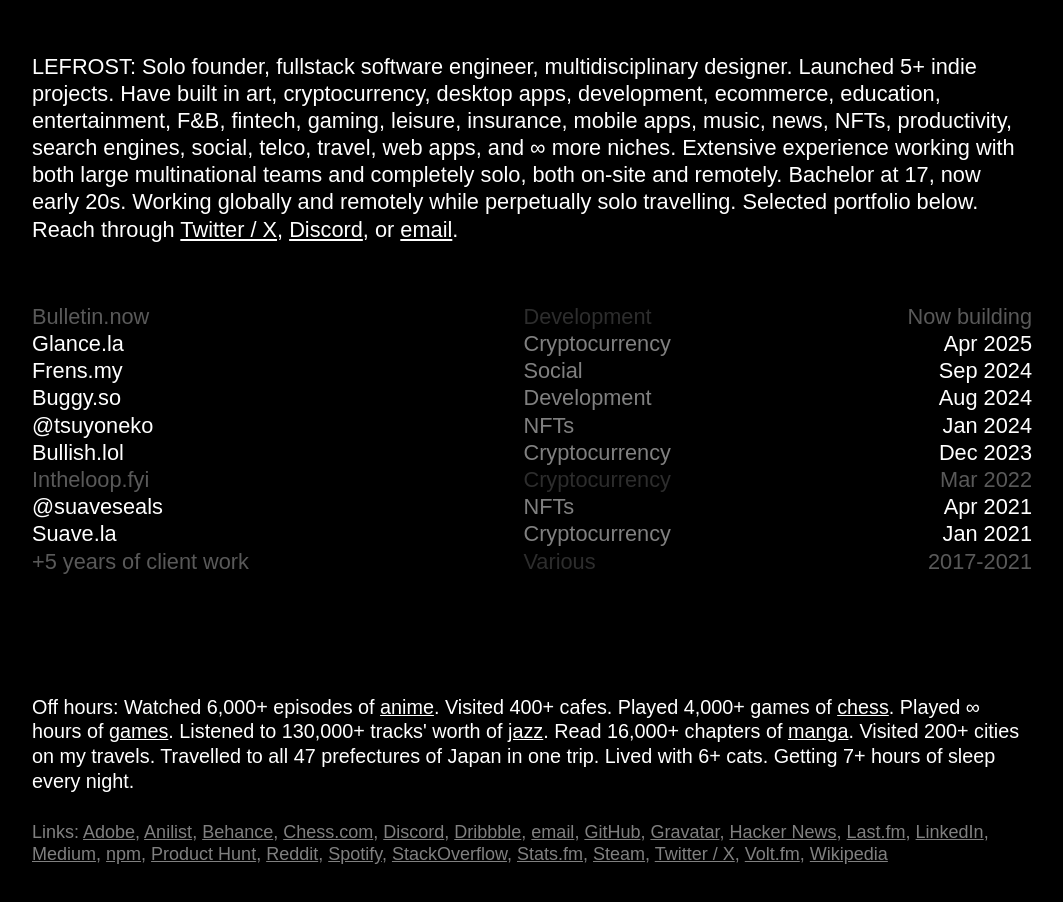
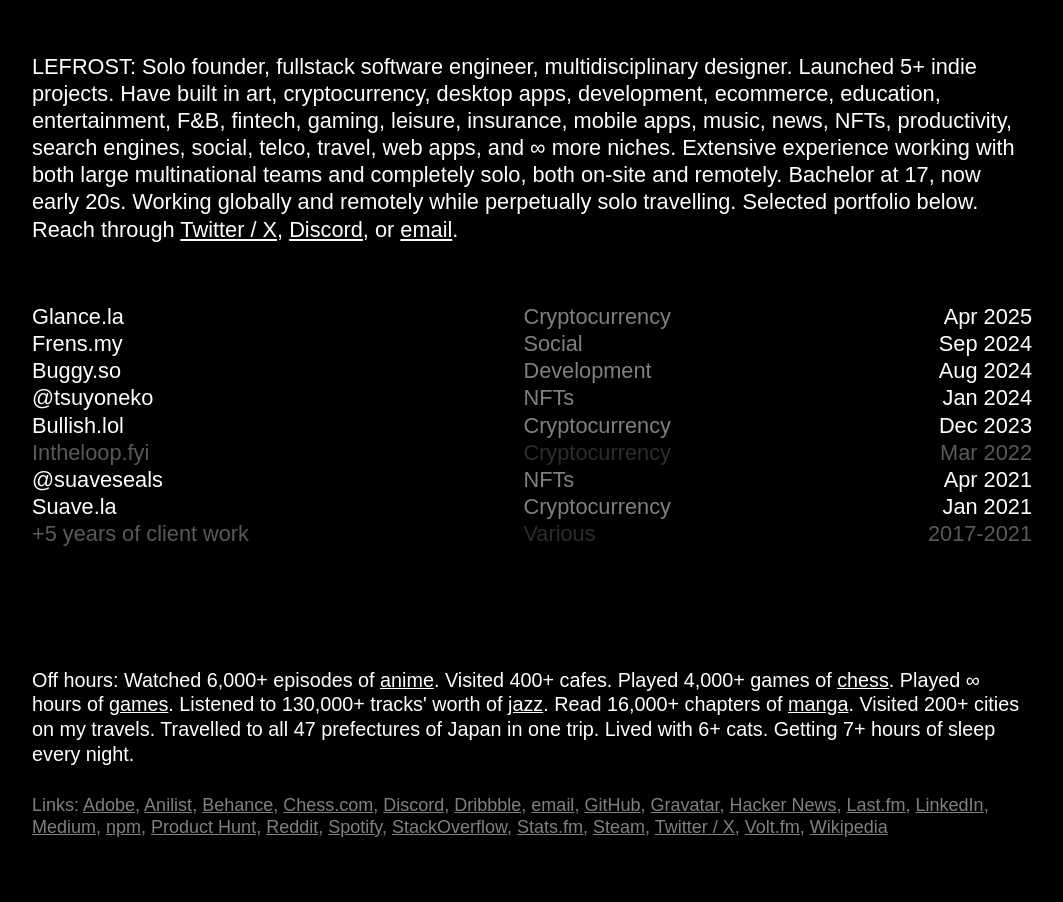
Before and after one commit to lefrost/lef, a SvelteKit app: page / in a window 1280 px wide. Shown: the top 902 px of the page, without its empty margins (108-1171 px from the left). Built offline with nearby package versions, Linux system fonts and the light colour scheme; no server answers; a web font is replaced by a local one.

Commit message:
folio update

```diff
--- a/src/routes/+page.svelte
+++ b/src/routes/+page.svelte
@@ -32,14 +32,14 @@
 		// 	url: `/tabibito`,
 		// 	is_active: true
 		// },
-		{
-			code: `bulletin_now`,
-			name: `Bulletin.now`,
-			label: `Development`,
-			date: null,
-			url: null,
-			is_active: false
-		},
+		// {
+		// 	code: `bulletin_now`,
+		// 	name: `Bulletin.now`,
+		// 	label: `Development`,
+		// 	date: null,
+		// 	url: null,
+		// 	is_active: false
+		// },
 		{
 			code: `glance_la`,
 			name: `Glance.la`,
```
